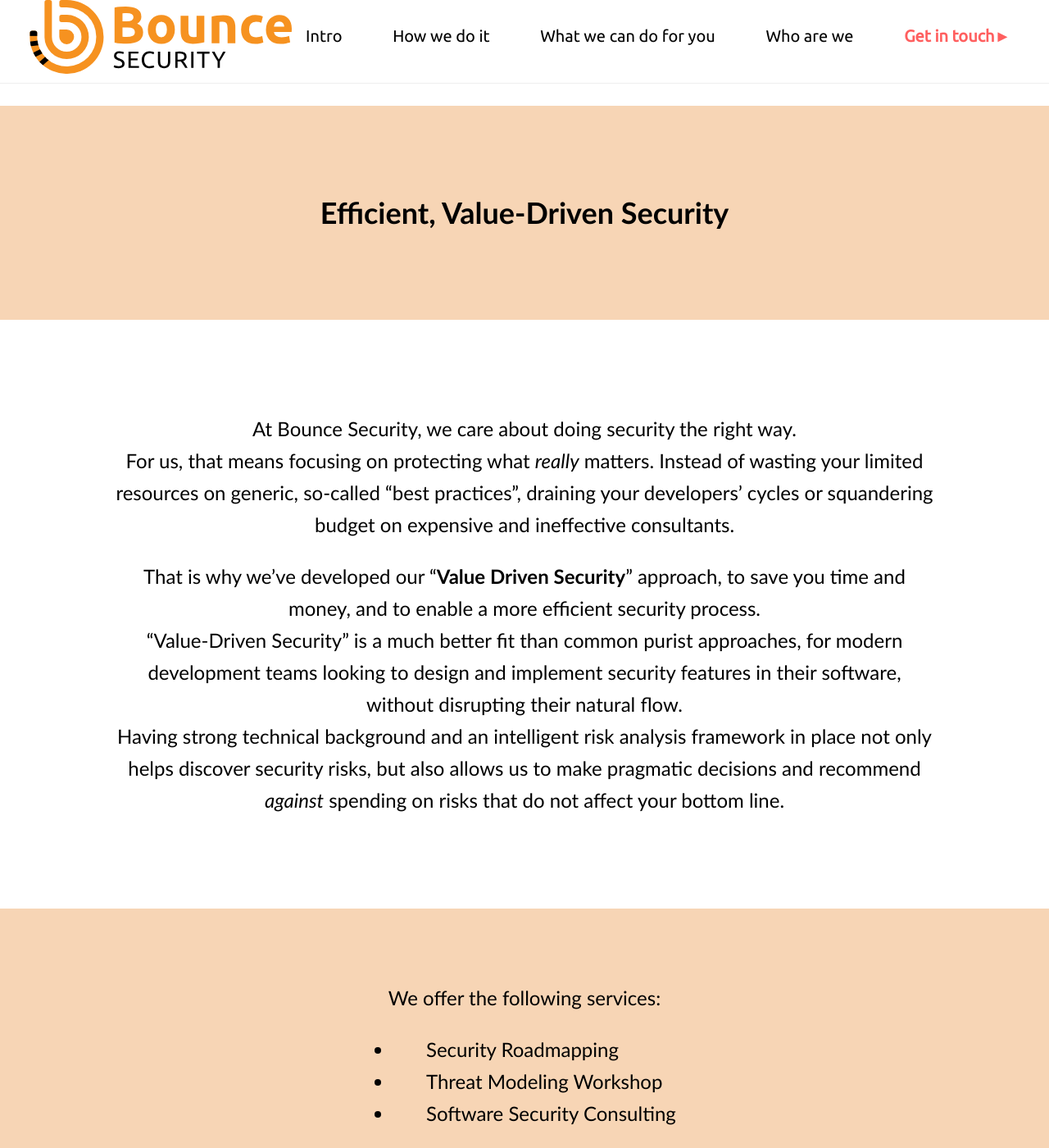
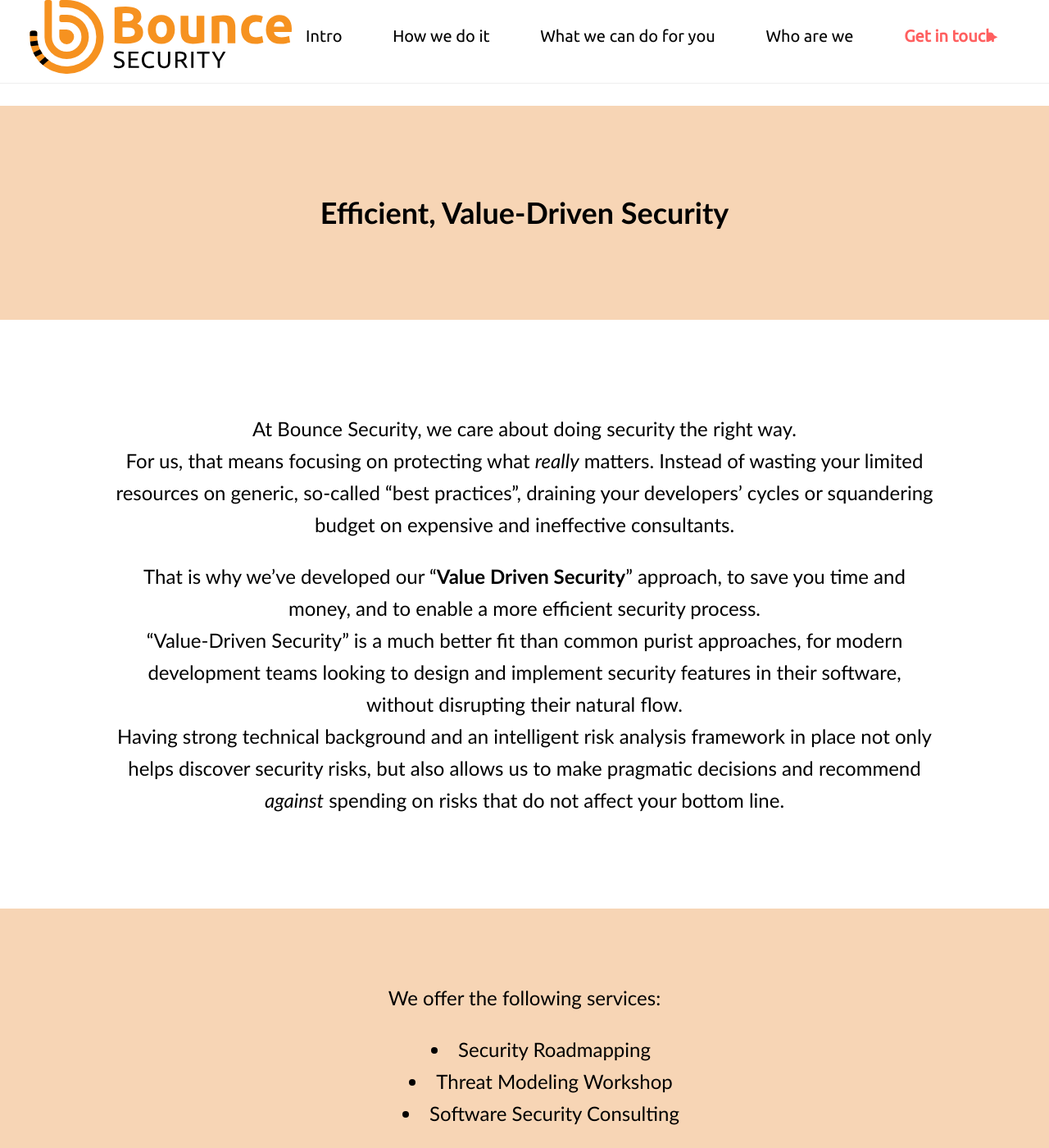
Before and after one commit to kamenskymic/bouncewebsite, a Jekyll site: the page built from index.md, in a window 1280 px wide and 1400 px high. Shown: the whole window at 82% size. Built offline with Jekyll 4.4.1, drawn with Linux system fonts in a browser that asks for light colours.

Commit message:
alignment for mobile

```diff
--- a/assets/css/style.scss
+++ b/assets/css/style.scss
@@ -195,7 +195,7 @@ nav {
 
 					position: absolute;
 					top: 50%;
-					right: -6px;
+					right: 6px;
 					z-index: 2;
 					margin-top: -12px;
 					content: "►";
@@ -234,14 +234,7 @@ section {
 		margin: 0 auto;
 
 		ul {
-			padding-inline-start: 40px;
-			max-width: 400px;
-			margin-left: 300px;
-			text-align: left;
-
-			li {
-				padding-left: 40px;
-			}
+			list-style-position: inside;
 		}
 	}
 
```
